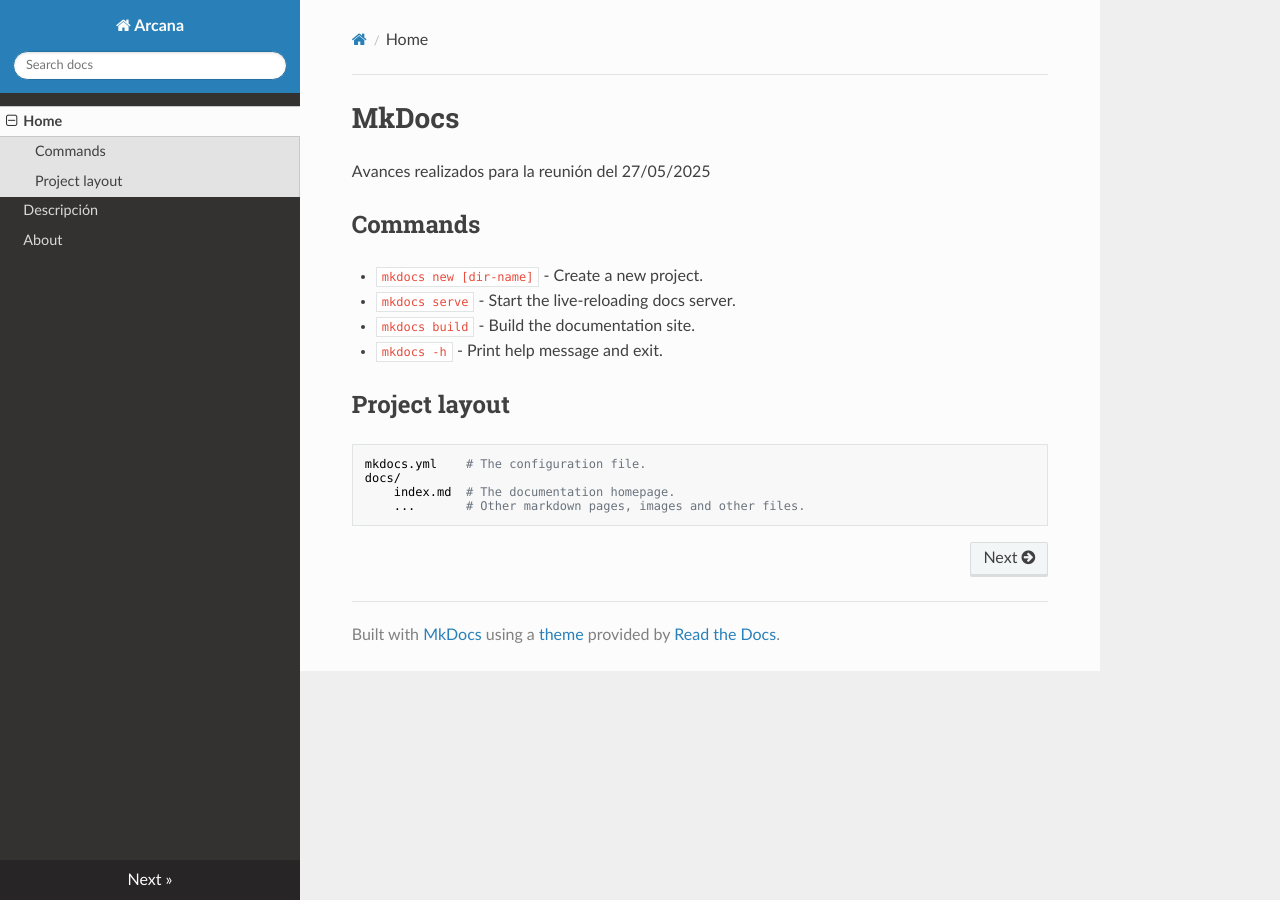
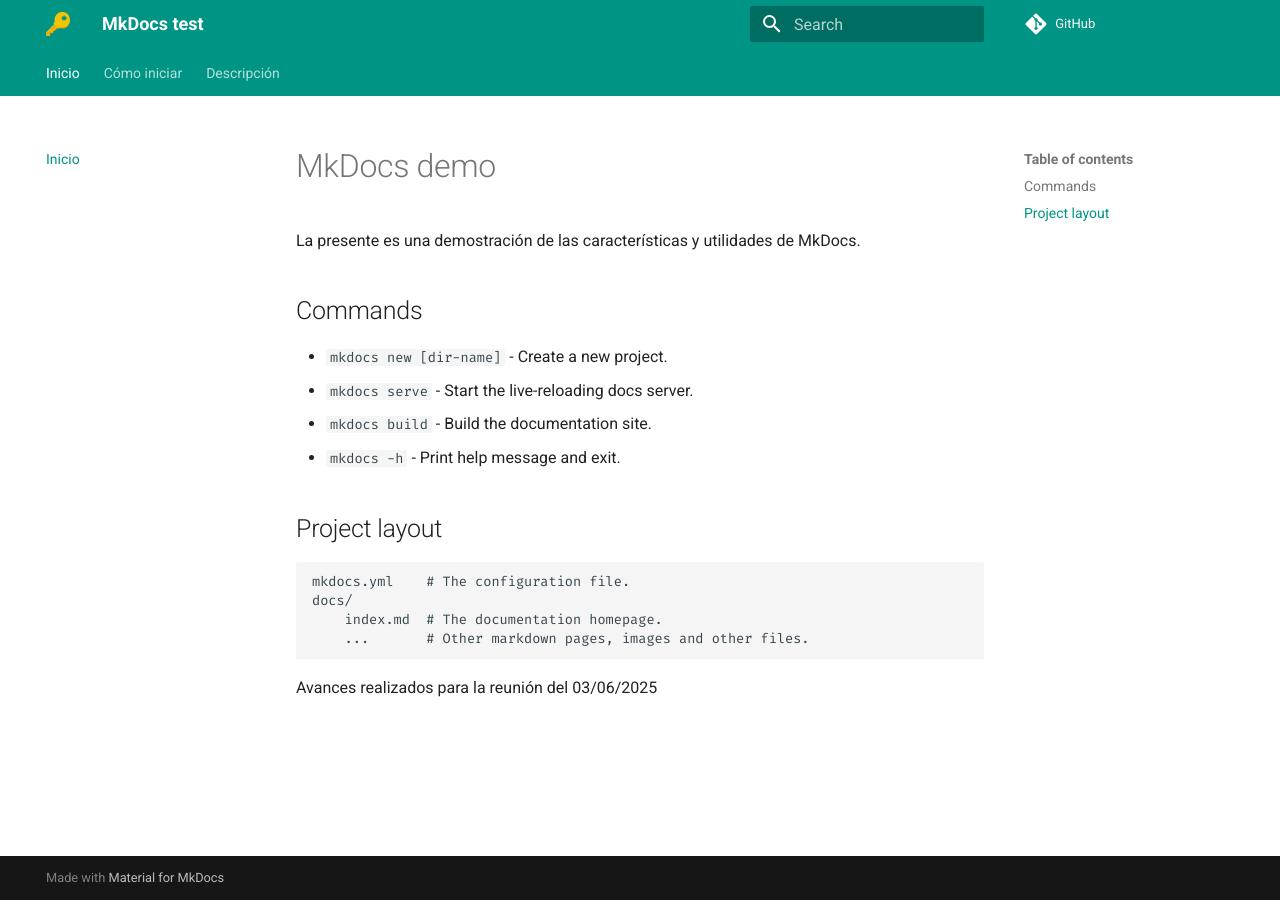
Before and after one commit to VicenteAninat/MkDocs_test, an MkDocs documentation site: the page built from docs/index.md, in a window 1280 px wide. Built offline with MkDocs 1.6.1 and Material for MkDocs 9.7.7, drawn with Linux system fonts in a browser that asks for light colours; nearby versions of some CDN libraries; comment, search, counter and statistics services are not loaded.

Commit message:
Cambios de diseño

```diff
--- a/docs/index.md
+++ b/docs/index.md
@@ -1,6 +1,7 @@
-# MkDocs
+# MkDocs demo
 
-Avances realizados para la reunión del 27/05/2025
+La presente es una demostración de las características y utilidades de MkDocs.
+
 
 ## Commands
 
@@ -15,3 +16,5 @@
     docs/
         index.md  # The documentation homepage.
         ...       # Other markdown pages, images and other files.
+
+Avances realizados para la reunión del 03/06/2025
--- a/mkdocs.yml
+++ b/mkdocs.yml
@@ -1,6 +1,29 @@
-site_name: Arcana
+site_name: MkDocs test
+repo_url: https://github.com/VicenteAninat/MkDocs_test.git
 nav:
-  - Home: index.md
+  - Inicio: index.md
+  - Cómo iniciar:
+    - Instalación: como-iniciar/instalacion.md
   - Descripción: descripcion.md
-  - About: about.md
-theme: readthedocs
+theme:
+  name: material
+  features:
+    - navigation.tabs       # Pestañas superiores
+    - navigation.instant    # Navegación instantánea
+    - header.autohide       # Barra que se oculta al hacer scroll
+    - content.tabs          # Pestañas dentro del contenido (como en el ejemplo anterior)
+
+  palette:
+    - scheme: default       # Modo claro
+      primary: indigo       # Color principal
+      accent: blue          # Color de acento
+    - scheme: slate         # Modo oscuro
+      primary: deep purple
+      accent: lime
+  font:
+    text: Roboto  # Fuente principal
+    code: Fira Code  # Fuente para código
+  palette:
+    - scheme: default
+      primary: teal  # Cambia el color principal
+  logo: img/favicon.ico  # Logo de la página
```
Also changed, not shown: docs/como-iniciar/instalacion.md (added, +8 -0 lines), docs/como-iniciar/instalar-python.md (added, +1 -0 lines), docs/primeros-pasos/creando-proyecto.md (added), docs/utilidades.md (added).
